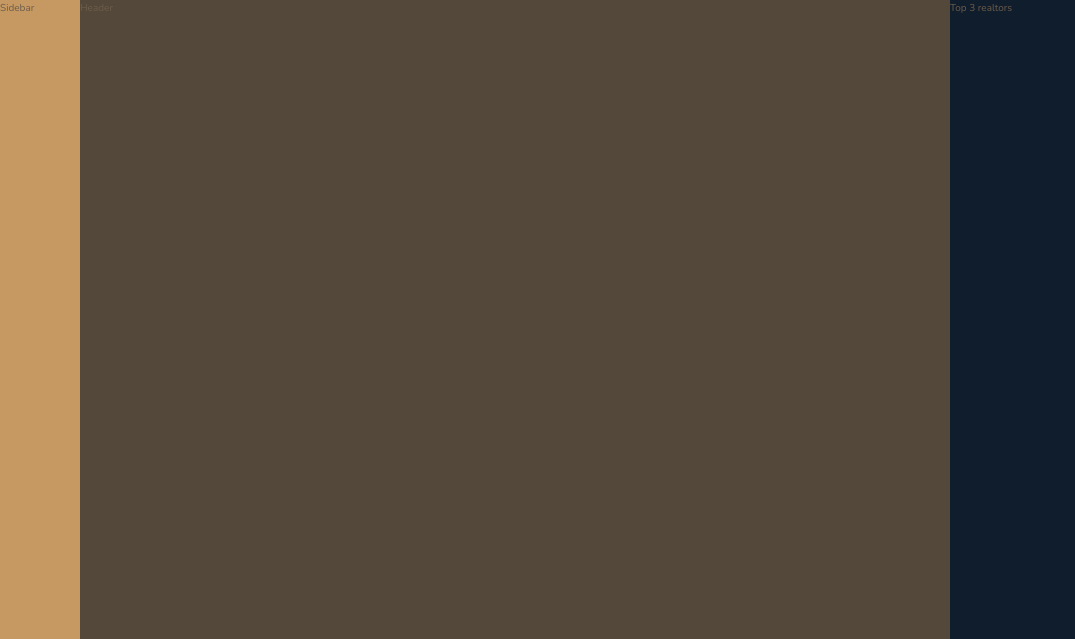
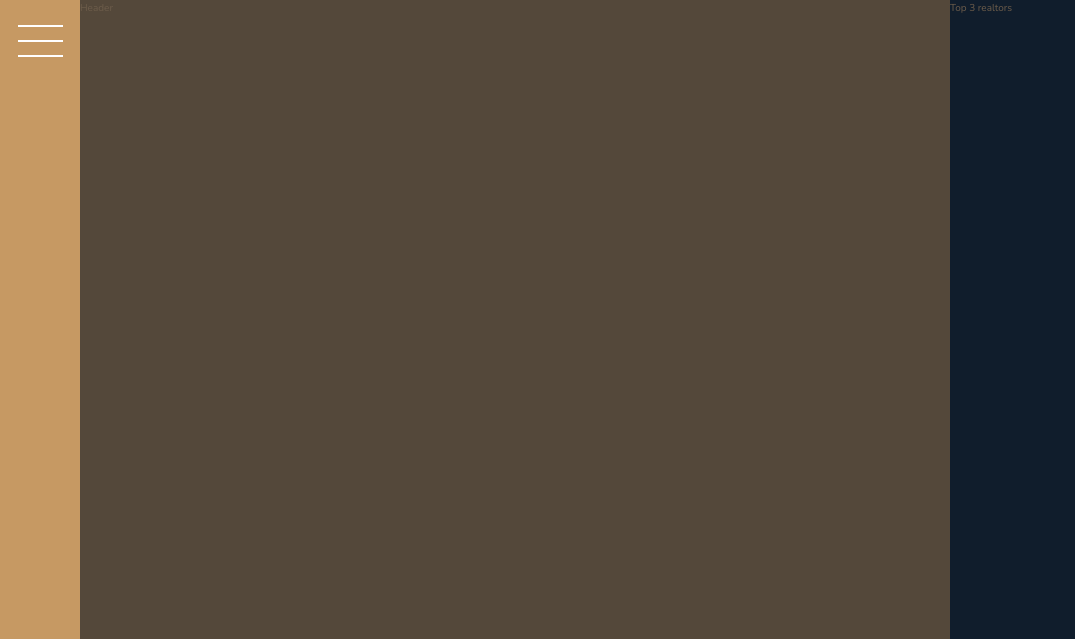
Before and after one commit to ccquach/advanced-css-and-sass-course, a PHP site: page / in a window 1280 px wide. Shown: the top 639 px of the page, without its empty margins (0-1075 px from the left). Run offline with PHP 8.4, Linux system fonts and the light colour scheme.

Commit message:
Nexter - add sidebar button

```diff
--- a/Nexter/css/style.css
+++ b/Nexter/css/style.css
@@ -74,7 +74,30 @@ body {
 .sidebar {
   background-color: #c69963;
   grid-column: sidebar-start / sidebar-end;
-  grid-row: 1 / -1; }
+  grid-row: 1 / -1;
+  display: flex;
+  justify-content: center; }
+
+.nav-btn {
+  border: none;
+  border-radius: 0;
+  background-color: #fff;
+  height: 2px;
+  width: 4.5rem;
+  margin-top: 4rem;
+  position: relative; }
+  .nav-btn::before, .nav-btn::after {
+    content: '';
+    display: block;
+    background-color: #fff;
+    height: 2px;
+    width: 4.5rem;
+    position: absolute;
+    left: 0; }
+  .nav-btn::before {
+    top: -1.5rem; }
+  .nav-btn::after {
+    top: 1.5rem; }
 
 .header {
   background-color: #54483a;
--- a/Nexter/index.html
+++ b/Nexter/index.html
@@ -16,7 +16,7 @@
 <body class="container">
 
   <div class="sidebar">
-    Sidebar
+    <button class="nav-btn"></button>
   </div>
 
   <header class="header">
--- a/Nexter/sass/_sidebar.scss
+++ b/Nexter/sass/_sidebar.scss
@@ -2,4 +2,39 @@
   background-color: $color-primary;
   grid-column: sidebar-start / sidebar-end;
   grid-row: 1 / -1;
+
+  display: flex;
+  justify-content: center;
 }
+
+.nav-btn {
+  border: none;
+  border-radius: 0;
+
+  background-color: #fff;
+  height: 2px;
+  width: 4.5rem;
+  margin-top: 4rem;
+  position: relative;
+
+  &::before,
+  &::after {
+    content: '';
+    display: block;
+
+    background-color: #fff;
+    height: 2px;
+    width: 4.5rem;
+
+    position: absolute;
+    left: 0;
+  }
+
+  &::before {
+    top: -1.5rem;
+  }
+
+  &::after {
+    top: 1.5rem;
+  }
+}
```
